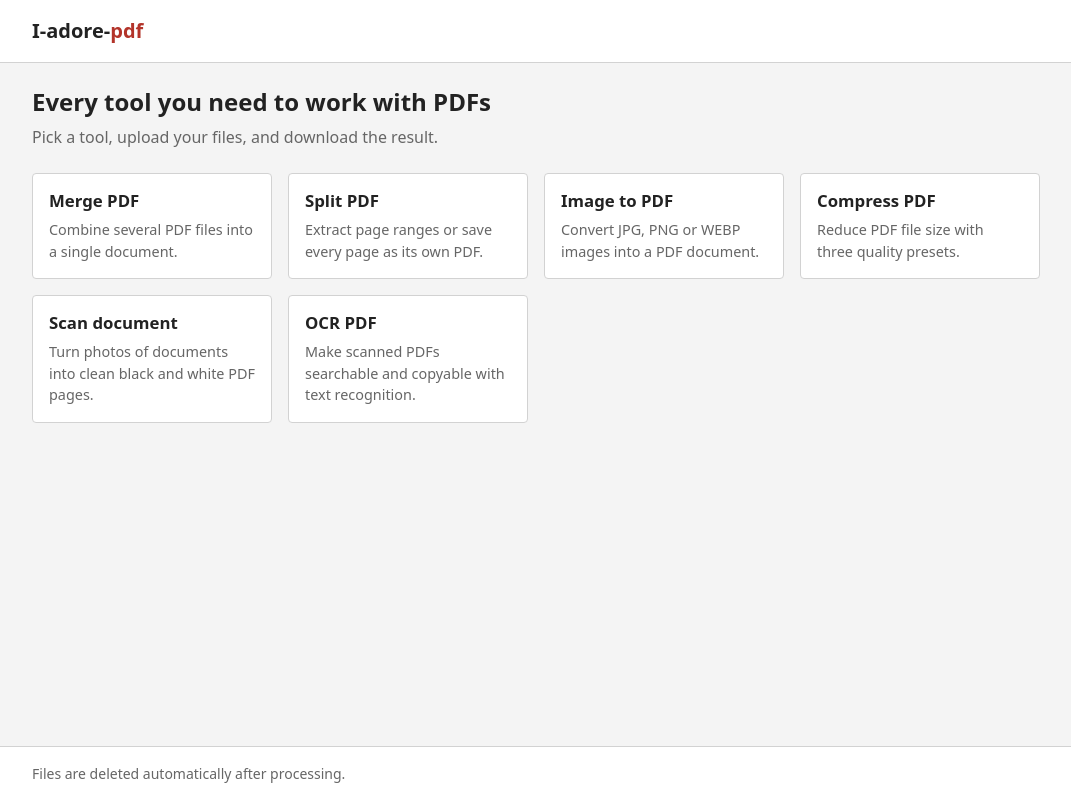
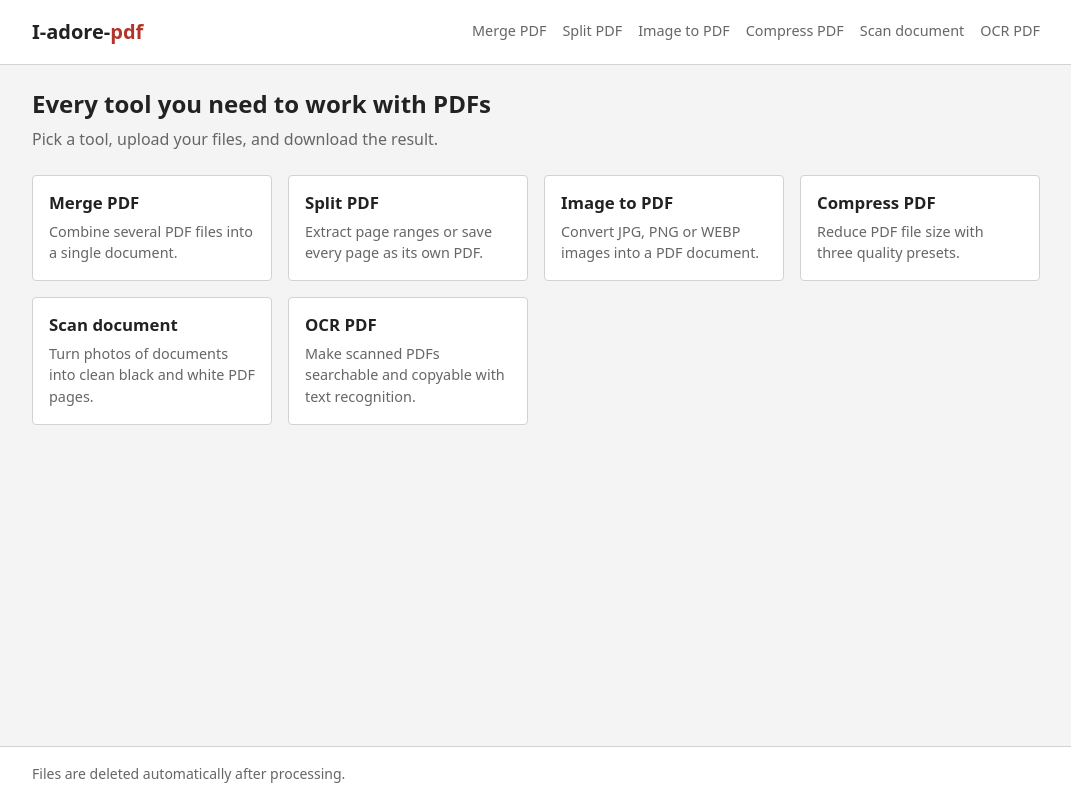
Before and after one commit to beambomb/I-adore-pdf, a React (Vite) app in the folder frontend/: page / in a window 1280 px wide. Shown: the whole page, without its empty margins (104-1175 px from the left). Built offline with nearby package versions, Linux system fonts and the light colour scheme.

Commit message:
feat(ui): add tool navigation to the header

```diff
--- a/frontend/src/components/Layout.tsx
+++ b/frontend/src/components/Layout.tsx
@@ -1,4 +1,5 @@
-import { Link, Outlet } from "react-router-dom";
+import { Link, NavLink, Outlet } from "react-router-dom";
+import { tools } from "../tools";
 
 export default function Layout() {
   return (
@@ -8,6 +9,13 @@ export default function Layout() {
           <Link to="/" className="app-brand">
             I-adore-<span>pdf</span>
           </Link>
+          <nav aria-label="Tools" className="app-nav">
+            {tools.map((tool) => (
+              <NavLink key={tool.path} to={tool.path} className="app-nav__link">
+                {tool.title}
+              </NavLink>
+            ))}
+          </nav>
         </div>
       </header>
       <main className="app-main">
--- a/frontend/src/styles/global.css
+++ b/frontend/src/styles/global.css
@@ -368,3 +368,31 @@ a {
   object-fit: contain;
   background: var(--color-surface);
 }
+
+.app-header__inner {
+  flex-wrap: wrap;
+  gap: var(--space-2) var(--space-4);
+}
+
+.app-nav {
+  display: flex;
+  flex-wrap: wrap;
+  gap: var(--space-1) var(--space-3);
+}
+
+.app-nav__link {
+  padding: var(--space-1) 0;
+  border-bottom: 2px solid transparent;
+  color: var(--color-muted);
+  font-size: 0.9rem;
+  text-decoration: none;
+}
+
+.app-nav__link:hover {
+  color: var(--color-text);
+}
+
+.app-nav__link.active {
+  border-bottom-color: var(--color-accent);
+  color: var(--color-text);
+}
```
